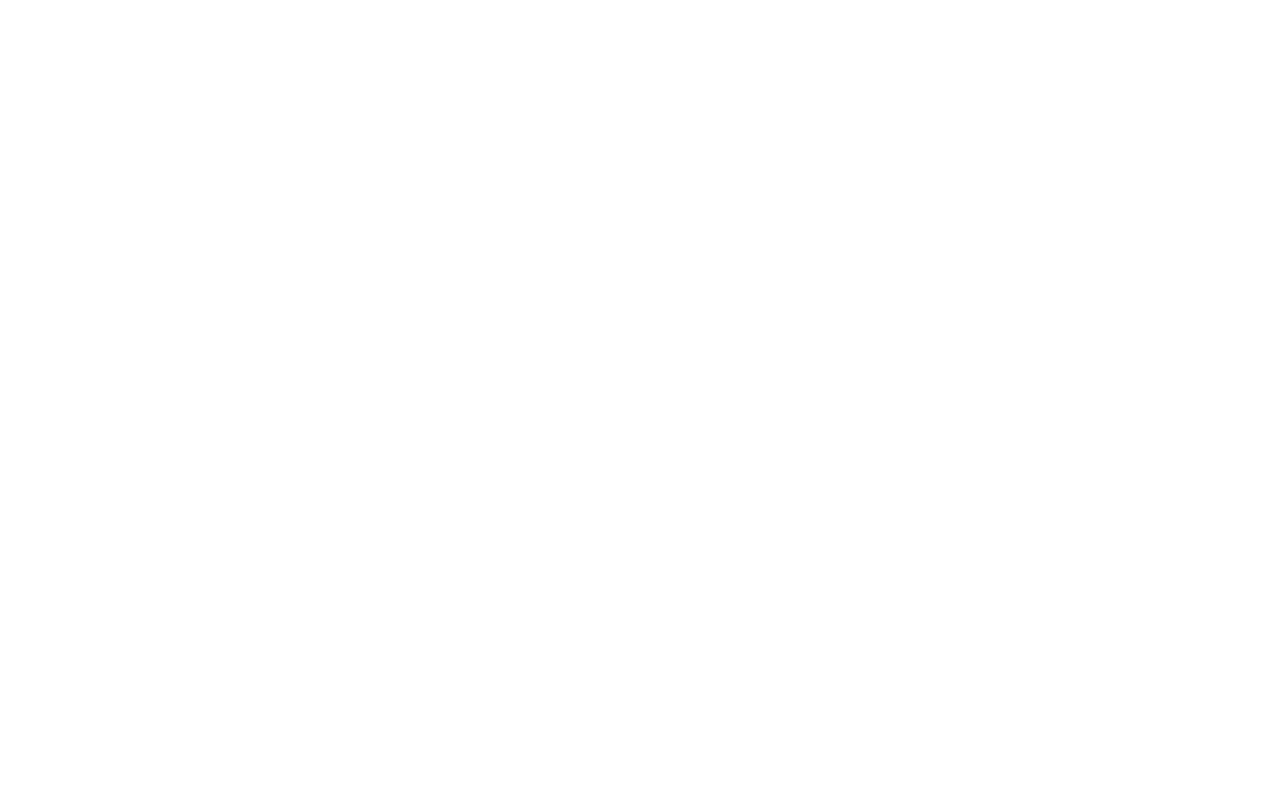
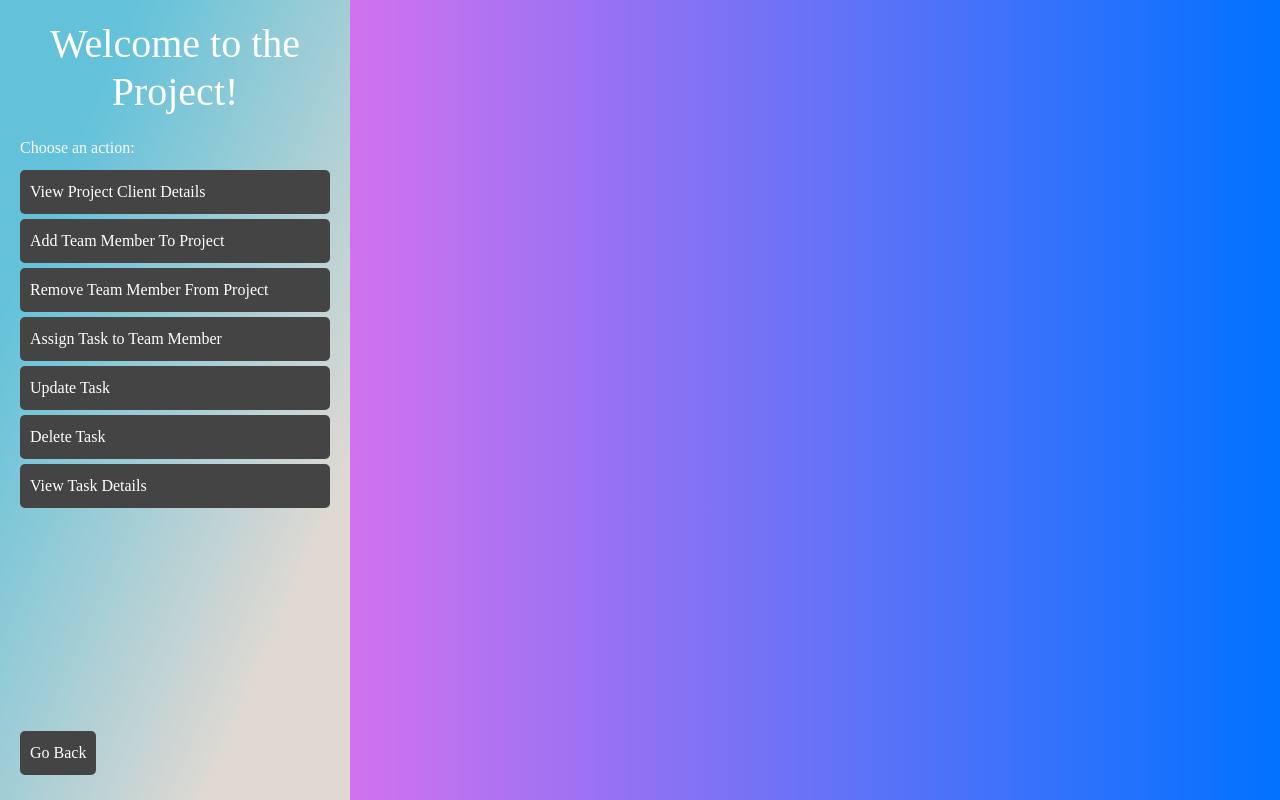
Before and after one commit to 240617-Chennai-PeerIslandsIndiaJavaFS/TeamB_React_Project1, a React (Create React App) app in the folder rev_task_management/: page /Project-menu in a window 1280 px wide. Before the commit this address had no page. Built offline with nearby package versions, Linux system fonts and the light colour scheme; what chartjs-plugin-datalabels would draw is missing.

Commit message:
18-project-details-of-every-individual-project

```diff
--- a/rev_task_management/src/App.js
+++ b/rev_task_management/src/App.js
@@ -17,6 +17,7 @@ import TaskPage from "./components/TaskPage";
 import Dashboard from "./components/Dashboard";
 import PasswordReset from "./components/PasswordReset"
 import ProjectPage from "./components/ProjectManagerMenu";
+import ProjectMenu from "./components/ProjectMenu";
 
 function App() {
   return (
@@ -40,6 +41,8 @@ function App() {
         <Route path="/team-member" element={<TeamMemberPage />} />
         <Route path="/team-member/task/:taskId" element={<TaskPage />} />
         <Route path="/Project-manager-menu" element={<ProjectPage/>} />
+        <Route path="/Project-menu" element={<ProjectMenu/>} />
+
         {/* <Route
           path="/team-member/update-task-status"
           element={<UpdateTaskStatus />}
--- a/rev_task_management/src/components/ProjectManagerMenu.js
+++ b/rev_task_management/src/components/ProjectManagerMenu.js
@@ -11,7 +11,7 @@ const projects = [
   {
     title: "Project 1",
     image: logo1,
-    link: "#",
+    link: "/Project-menu",
   },
   {
     title: "Project 2",
--- /dev/null
+++ b/rev_task_management/src/components/ProjectMenu.js
@@ -0,0 +1,31 @@
+import React from "react";
+import { Link, Outlet } from "react-router-dom";
+import "../css/ProjectMenu.css";
+
+const ProjectMenu = () => {
+  return (
+    <div className="admin-page">
+      <div className="sidebar">
+        <div>
+          <h1>Welcome to the Project!</h1>
+          <p style={{ color: "#f9f9f9" }}>Choose an action:</p>
+          <Link to="viewprojectclientdetails/1">View Project Client Details</Link>
+          <Link to="add-team-member-to-project/1">Add Team Member To Project</Link>
+          <Link to="remove-team-member-from-project/1">Remove Team Member From Project</Link>
+          <Link to="assign-task-to-team-member/1">Assign Task to Team Member</Link>
+          <Link to="update-task">Update Task</Link>
+          <Link to="delete-task">Delete Task</Link>
+          <Link to="view-task-details">View Task Details</Link>
+        </div>
+        <Link className="btn-primary" to="/project-manager-menu">
+          Go Back
+        </Link>
+      </div>
+      <div className="content" id="content">
+        <Outlet />
+      </div>
+    </div>
+  );
+};
+
+export default ProjectMenu;
--- /dev/null
+++ b/rev_task_management/src/css/ProjectMenu.css
@@ -0,0 +1,91 @@
+body {
+  font-family: "'Roboto Slab', serif";
+  background: linear-gradient(to right, #d172ee, #0072ff);
+
+  height: 100vh;
+  margin: 0;
+}
+
+.admin-page {
+  display: flex;
+  width: 100%;
+  height: 100vh;
+  overflow: hidden; /* Ensure no overflow */
+}
+
+.sidebar {
+  width: 350px;
+  background: linear-gradient(to bottom right, #63c2da 20%, #e0d9d2 80%);
+  padding: 20px;
+  display: flex;
+  flex-direction: column;
+  justify-content: space-between;
+  box-sizing: border-box;
+  height: 100vh;
+  overflow: hidden;
+}
+
+.sidebar h1 {
+  color: white;
+  text-align: center;
+  margin-bottom: 20px;
+}
+
+.sidebar p {
+  margin: 10px 0;
+}
+
+.sidebar a {
+  color: white;
+  text-decoration: none;
+  display: block;
+  padding: 10px;
+  margin: 5px 0;
+  background-color: #444;
+  border-radius: 5px;
+  cursor: pointer;
+}
+
+.sidebar a:hover {
+  background: linear-gradient(to right, #d172ee, #0072ff);
+}
+
+.content {
+  flex-grow: 1;
+  padding: 20px;
+  box-sizing: border-box;
+  background-color: #f9f9f9;
+  /* background: linear-gradient(to bottom right, #f876e0 10%, #f1caa7 90%); */
+  /* background: linear-gradient(to bottom right, rgb(130, 219, 248), rgb(217, 130, 252)); */
+  background: linear-gradient(to right, #d172ee, #0072ff);
+  overflow: hidden;
+}
+
+.content h2 {
+  margin-top: 0;
+}
+
+.btn-primary {
+  background-color: #fa2c25;
+  color: white;
+  border: none;
+  padding: 10px 20px;
+  text-align: center;
+  text-decoration: none;
+  display: block;
+  font-size: 16px;
+  margin: 20px 0;
+  cursor: pointer;
+  border-radius: 5px;
+  width: fit-content;
+}
+
+.btn-primary:hover {
+  background-color: #dd2007;
+}
+
+iframe {
+  width: 100%;
+  height: calc(100vh - 60px); /* Adjust height based on your layout */
+  border: none;
+}
```
